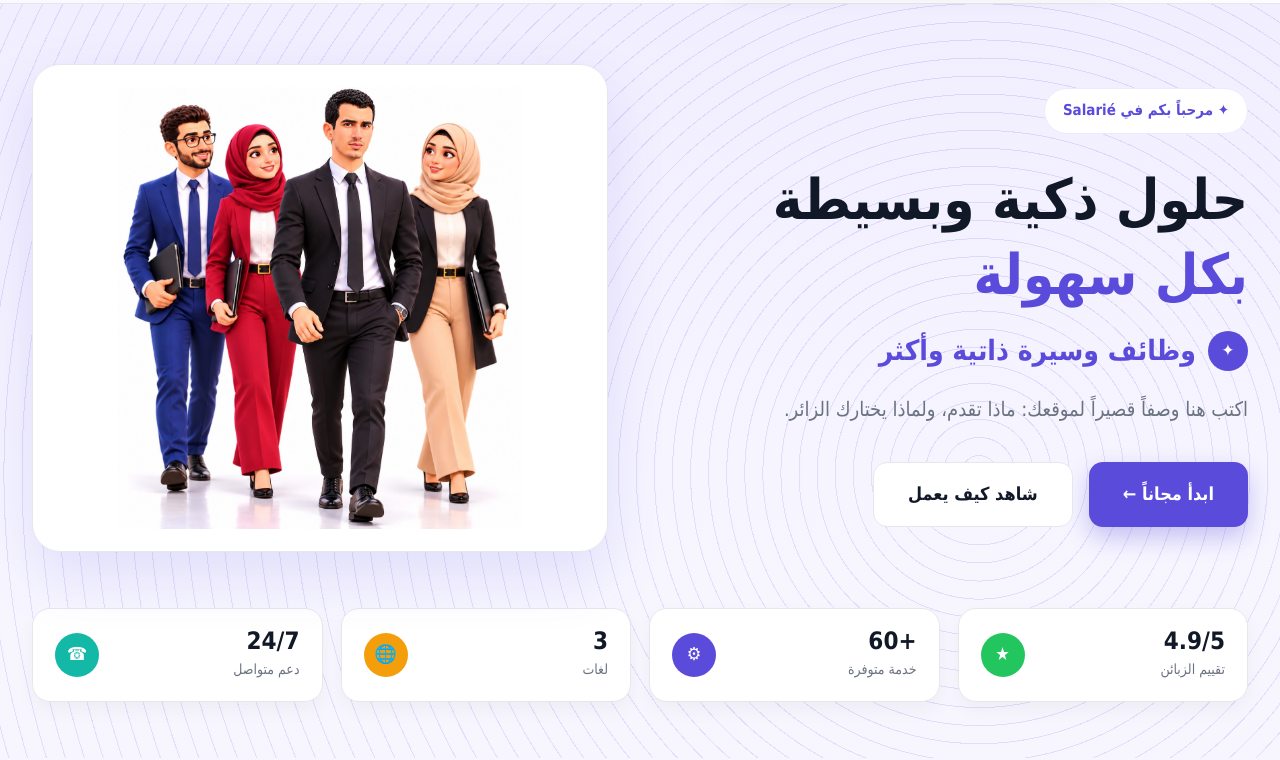
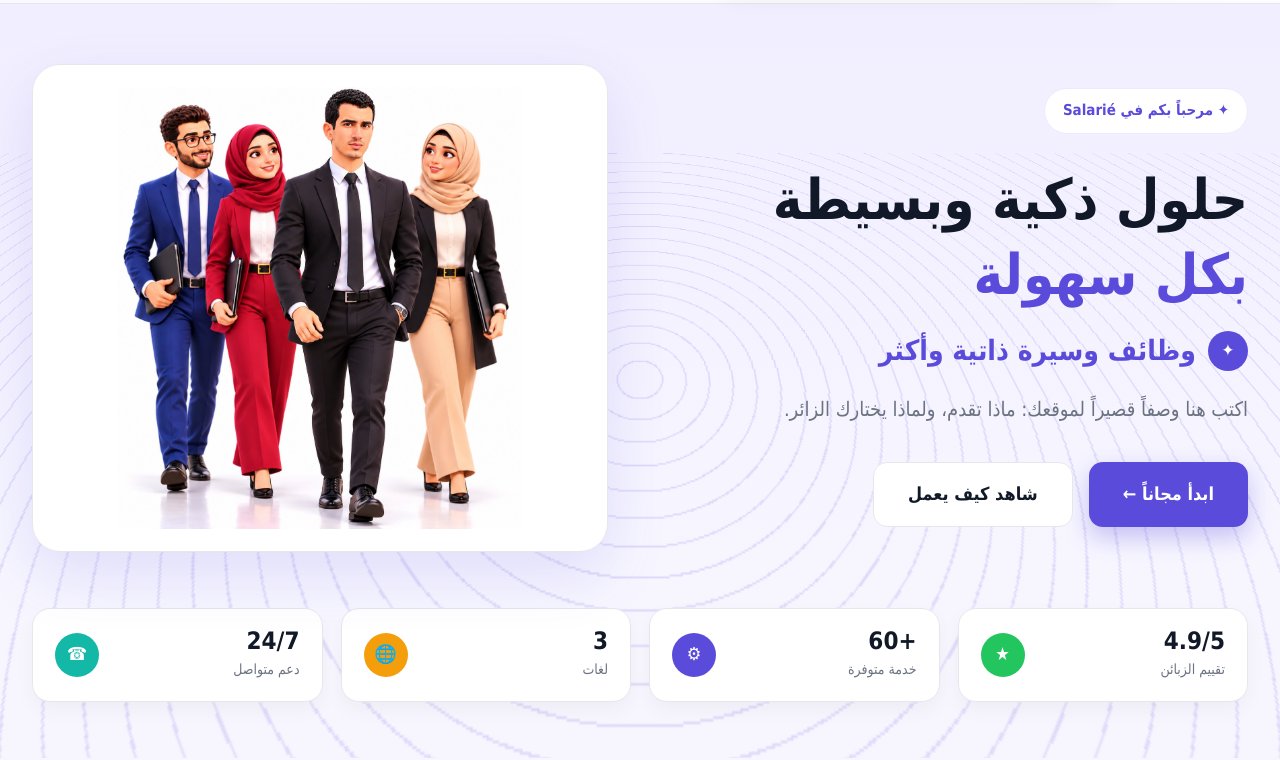
Before and after one commit to Salariemaroc/Salarie, a plain HTML site: page index.html in a window 1280 px wide. Shown: the part 61-821 px from the top of the page. Drawn offline with Linux system fonts and the light colour scheme.

Commit message:
Add files via upload

```diff
--- a/index.html
+++ b/index.html
@@ -146,13 +146,10 @@ header{background:linear-gradient(90deg,color-mix(in srgb,var(--hero-top) 35%,va
 header .container{position:relative;z-index:1}
 
 /* Hero background: dense rings laid on a tilted floor, like the reference */
-.hero::before{content:"";position:absolute;left:-20%;right:-20%;top:20%;bottom:-40%;background:repeating-radial-gradient(circle at 75% 100%,transparent 0 15px,rgba(91,75,219,.16) 15px 16px);transform:perspective(700px) rotateX(55deg);transform-origin:50% 0%;animation:floor 16s ease-in-out infinite alternate;pointer-events:none}
+.hero::before{content:"";position:absolute;left:-20%;right:-20%;top:20%;bottom:-40%;background:repeating-radial-gradient(circle at 50% 30%,transparent 0 15px,rgba(91,75,219,.16) 15px 16px);transform:perspective(700px) rotateX(55deg);transform-origin:50% 0%;animation:floor 16s ease-in-out infinite alternate;pointer-events:none}
 @keyframes floor{0%{transform:perspective(700px) rotateX(55deg) translateY(0)}100%{transform:perspective(700px) rotateX(55deg) translateY(-12px)}}
 @media (prefers-reduced-motion: reduce){.hero::before{animation:none}}
 
-/* Hero background: flat concentric rings centred on the text side, as in the photo */
-.hero::before{content:"";position:absolute;left:-10%;right:-10%;top:-10%;bottom:-10%;background:repeating-radial-gradient(circle at 72% 60%,transparent 0 17px,rgba(91,75,219,.14) 17px 18px);transform:none;animation:ringsFlat 20s ease-in-out infinite alternate;pointer-events:none}
-@keyframes ringsFlat{0%{transform:scale(1)}100%{transform:scale(1.03)}}
 </style>
 </head>
 <body>
```
